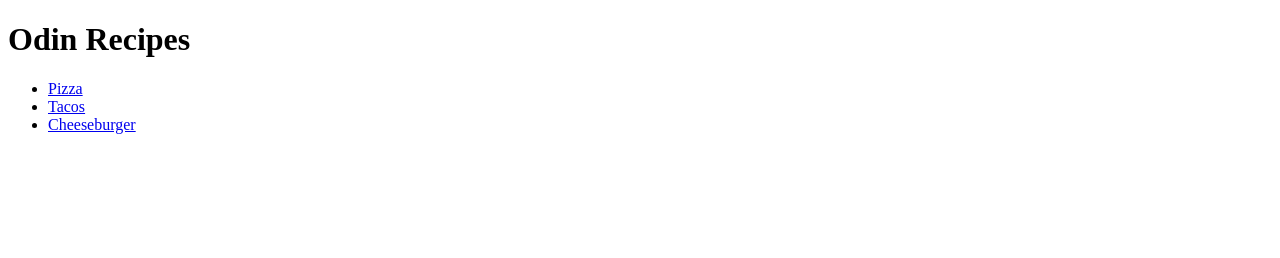
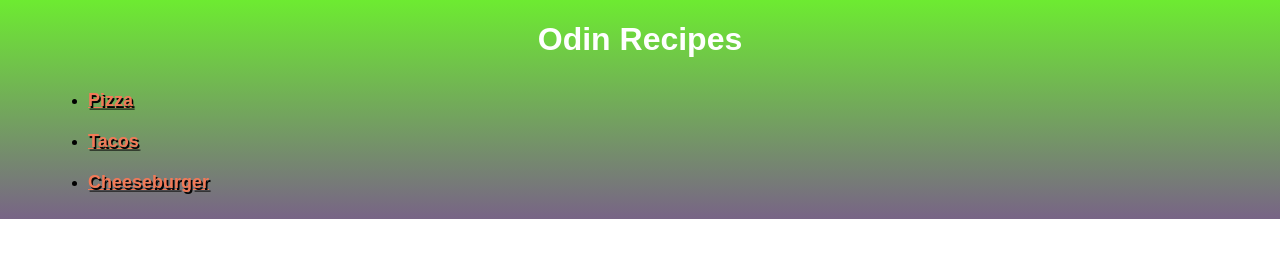
Before and after one commit to MroxVest/odin-recipes, a plain HTML site: page index.html in a window 1280 px wide. Drawn offline with Linux system fonts and the light colour scheme.

Commit message:
added styles.css file and css styling

```diff
--- a/index.html
+++ b/index.html
@@ -5,6 +5,7 @@
     <meta http-equiv="X-UA-Compatible" content="IE=edge">
     <meta name="viewport" content="width=device-width, initial-scale=1.0">
     <title>Odin Recipes</title>
+    <link rel="stylesheet" href="styles.css" />
 </head>
 <body>
     <h1>Odin Recipes</h1>
--- /dev/null
+++ b/styles.css
@@ -0,0 +1,26 @@
+body {
+    background: linear-gradient(to bottom, #6deb31, #786486);
+    background-repeat: no-repeat;
+    font-family: Arial, Helvetica, sans-serif;
+}
+
+h1 {
+    text-align: center;
+    color: white;
+}
+
+ul {
+    padding-left: 5rem;
+    line-height: 2.5rem;
+}
+
+a {
+    color: #f27957;
+    font-weight: bold;
+    text-shadow: .1rem .1rem #060606;
+    font-size: large;
+}
+
+a:hover {
+    color: white;
+}
```
